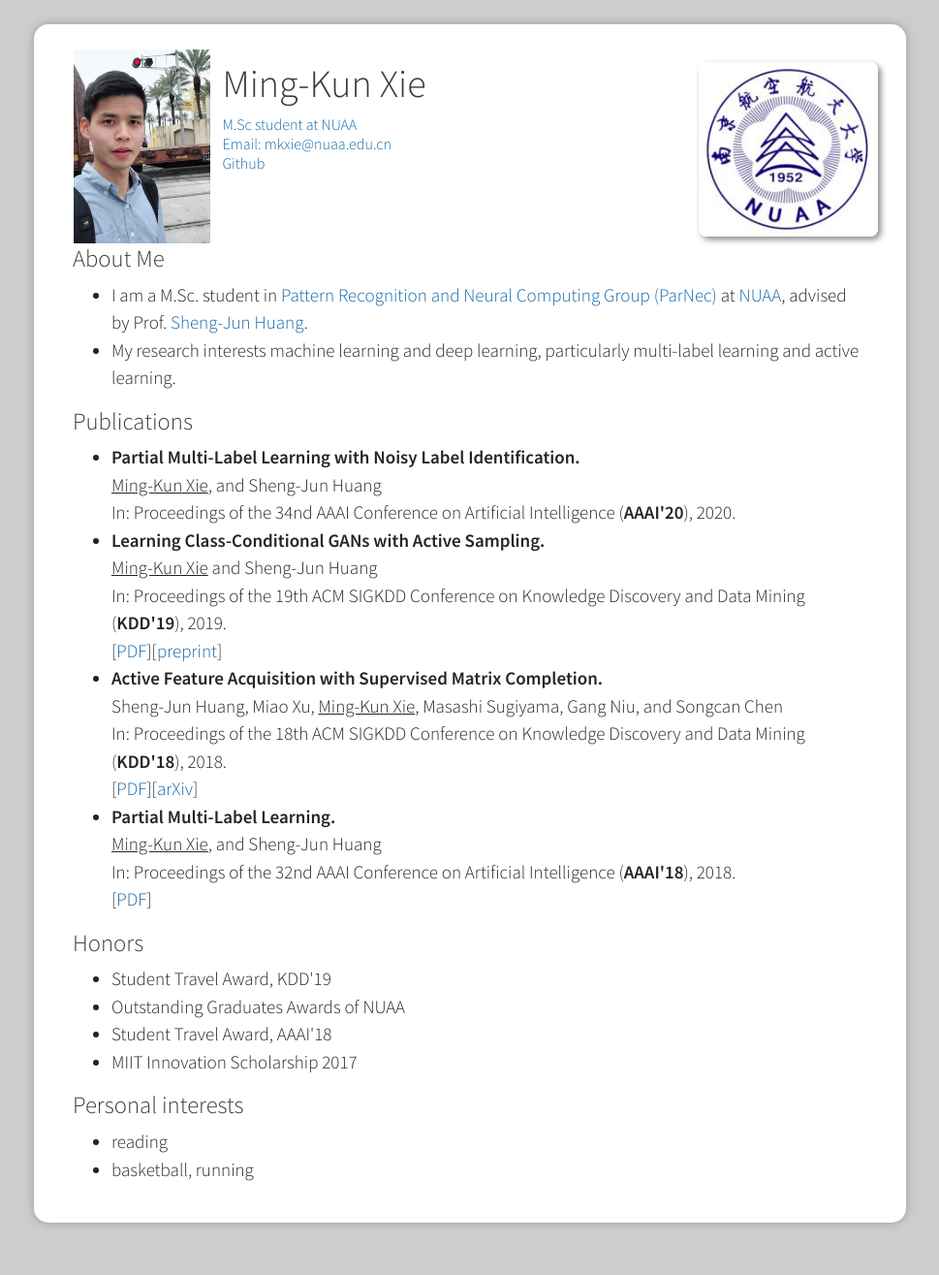
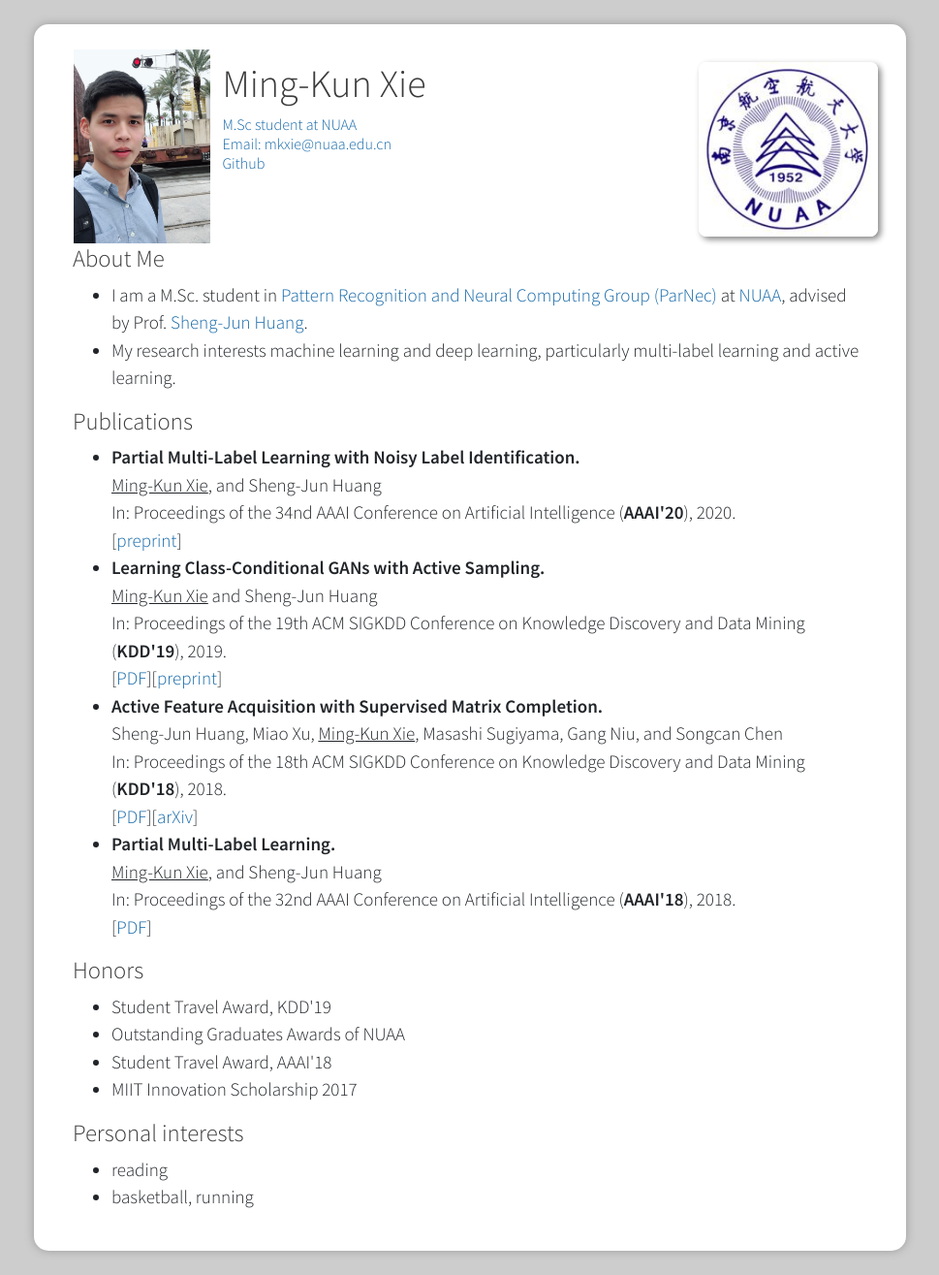
Before and after one commit to xiemk/xiemk.github.io, a Jekyll site: the page index.html, which Jekyll copies as it is, in a window 1280 px wide. Shown: the whole page at 97% size, without its empty margins (155-1124 px from the left). Built offline with Jekyll 4.4.1, drawn with Linux system fonts in a browser that asks for light colours; before the commit the page ends 1286 px from its top, so only the background shows below that.

Commit message:
upload aaai20 paper

```diff
--- a/index.html
+++ b/index.html
@@ -178,7 +178,7 @@ body
    <h2>Publications</h2>
         <ul>
         <tr>
-          <td class="pub_td2"><li><b>Partial Multi-Label Learning with Noisy Label Identification.</b><br><u>Ming-Kun Xie</u>, and Sheng-Jun Huang<br>In: Proceedings of the 34nd AAAI Conference on Artificial Intelligence (<strong>AAAI'20</strong>), 2020.<br></li>
+          <td class="pub_td2"><li><b>Partial Multi-Label Learning with Noisy Label Identification.</b><br><u>Ming-Kun Xie</u>, and Sheng-Jun Huang<br>In: Proceedings of the 34nd AAAI Conference on Artificial Intelligence (<strong>AAAI'20</strong>), 2020.<br>[<a href="publication/aaai20-pml-ni-preprint.pdf">preprint</a>]</li>
          </td>
           <td class="pub_td2"><li><b>Learning Class-Conditional GANs with Active Sampling.</b><br><u>Ming-Kun Xie</u> and Sheng-Jun Huang <br>In: Proceedings of the 19th ACM SIGKDD Conference on Knowledge Discovery and Data Mining (<strong>KDD'19</strong>), 2019.<br>[<a href="publication/kdd19-alcg_pdf.pdf">PDF</a>][<a href="publication/kdd19-alcg.pdf">preprint</a>]</li>
          </td>
```
Also changed, not shown: 1 other file.
